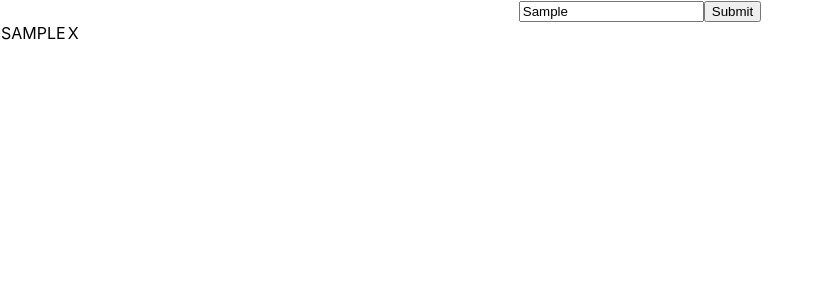
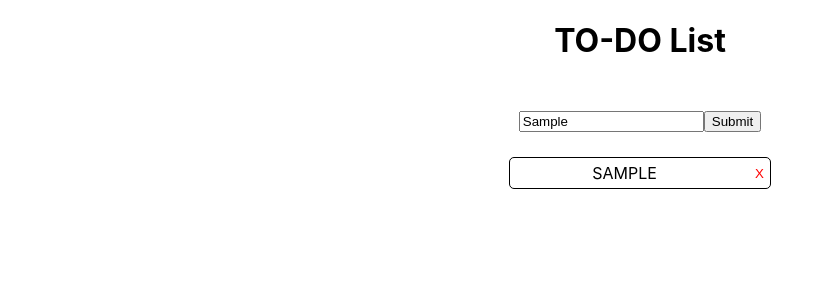
Before and after one commit to daneng1/basicReactForm, a React (Create React App) app: page / in a window 1280 px wide. Both pictures are taken after typing "Sample" into the empty fields and a click on the button "Submit". Shown: the top 300 px of the page, without its empty margins (0-832 px from the left). Built offline with nearby package versions, Linux system fonts and the light colour scheme.

Commit message:
finished delete functionality

```diff
--- a/public/index.html
+++ b/public/index.html
@@ -10,34 +10,10 @@
       content="Web site created using create-react-app"
     />
     <link rel="apple-touch-icon" href="%PUBLIC_URL%/logo192.png" />
-    <!--
-      manifest.json provides metadata used when your web app is installed on a
-      user's mobile device or desktop. See https://developers.google.com/web/fundamentals/web-app-manifest/
-    -->
     <link rel="manifest" href="%PUBLIC_URL%/manifest.json" />
-    <!--
-      Notice the use of %PUBLIC_URL% in the tags above.
-      It will be replaced with the URL of the `public` folder during the build.
-      Only files inside the `public` folder can be referenced from the HTML.
-
-      Unlike "/favicon.ico" or "favicon.ico", "%PUBLIC_URL%/favicon.ico" will
-      work correctly both with client-side routing and a non-root public URL.
-      Learn how to configure a non-root public URL by running `npm run build`.
-    -->
-    <title>React App</title>
+    <title>Todo App</title>
   </head>
   <body>
-    <noscript>You need to enable JavaScript to run this app.</noscript>
     <div id="root"></div>
-    <!--
-      This HTML file is a template.
-      If you open it directly in the browser, you will see an empty page.
-
-      You can add webfonts, meta tags, or analytics to this file.
-      The build step will place the bundled scripts into the <body> tag.
-
-      To begin the development, run `npm start` or `yarn start`.
-      To create a production bundle, use `npm run build` or `yarn build`.
-    -->
   </body>
 </html>
--- a/src/App.css
+++ b/src/App.css
@@ -2,16 +2,49 @@
   text-align: center;
 }
 
+#input-form {
+  margin-top: 50px;
 
-#form {
-  list-style-type: none;
+}
+#list{
+  display: flex;
+  flex-direction: column;
   cursor: pointer;
+  margin-top: 20px;
+  justify-content: center;
+  text-align: center;
 }
 
 .todo_complete {
   text-decoration: line-through;
+  margin: 5px auto;
 }
 
 .todo_incomplete {
   text-decoration: none;
+  margin: 5px auto;
 }
+
+.row {
+  width: 250px;
+  margin: 5px auto;
+  display: flex;
+  align-items: center;
+  padding-left: 10px;
+  border-radius: 5px;
+  border: 1px solid black;
+}
+
+.row:hover {
+  background-color: rgb(196, 196, 196);
+}
+
+.btn-delete {
+  display: inline-flex;
+  cursor: pointer;
+  margin-left: 20px;
+  border: none;
+  background-color:rgba(196, 196, 196, 0.0);
+  color: red;
+  text-align: center;
+}
--- a/src/App.js
+++ b/src/App.js
@@ -1,4 +1,4 @@
-import React, { useState, useEffect } from 'react';
+import React, { useState } from 'react';
 import './App.css';
 
 function App() {
@@ -8,7 +8,7 @@ function App() {
   const handleSubmit = (e) => {
     e.preventDefault();
     const newItem = {
-      _id: todo.length,
+      _id: Math.floor(Math.random() * 100000),
       task: input.toUpperCase(),
       complete: false
     }
@@ -16,6 +16,7 @@ function App() {
   }
 
   const toggleComplete = (id) => {
+    // set new variable and look through Toto's. When an id matches the id sent to the function, change complete to the opposite of whatever it is. Then set state of Todo's to new variable
     let newTodo = todo.map((item) => {
       if (item._id === id) {
         return {...item, complete: !item.complete};
@@ -26,31 +27,27 @@ function App() {
   }
 
   const deleteTodo = (id) => {
-    let newTodo = todo.map((item) => {
-      if (item._id === id) {
-        return todo.slice(item);
-      }
-      return item;
-    })
-    setTodo(newTodo);
-    console.log(todo);
+    // Filter out anything that had an id that matches the id sent to the function.
+      setTodo(todo.filter((listItem) => listItem._id !== id));
+      console.log(todo);
   }
 
   return (
     <div className="App">
-      <form onSubmit={handleSubmit}>
+      <h1>TO-DO List</h1>
+      <form id="input-form" onSubmit={handleSubmit}>
         <input type="text" onChange={(e) => setInput(e.target.value)}></input>
         <button type='submit'>Submit</button>
       </form>
-      <tbody id="form">
+      <div id="list">
       {todo ? todo.map((todo) =>
-        <tr>
-        <td onClick={() => toggleComplete(todo._id)} className={todo.complete ? "todo_complete" : "todo_incomplete"} key={todo._id}>{todo.task}</td>
-        <td onClick={() => deleteTodo(todo._id)}>X</td>
-        </tr>
+      <div className="row">
+        <p onClick={() => toggleComplete(todo._id)} className={todo.complete ? "todo_complete" : "todo_incomplete"} >{todo.task}</p>
+        <button onClick={() => deleteTodo(todo._id)} className="btn-delete">X</button>
+      </div>
       )
       : null }
-      </tbody>
+      </div>
     </div>
   );
 }
```
